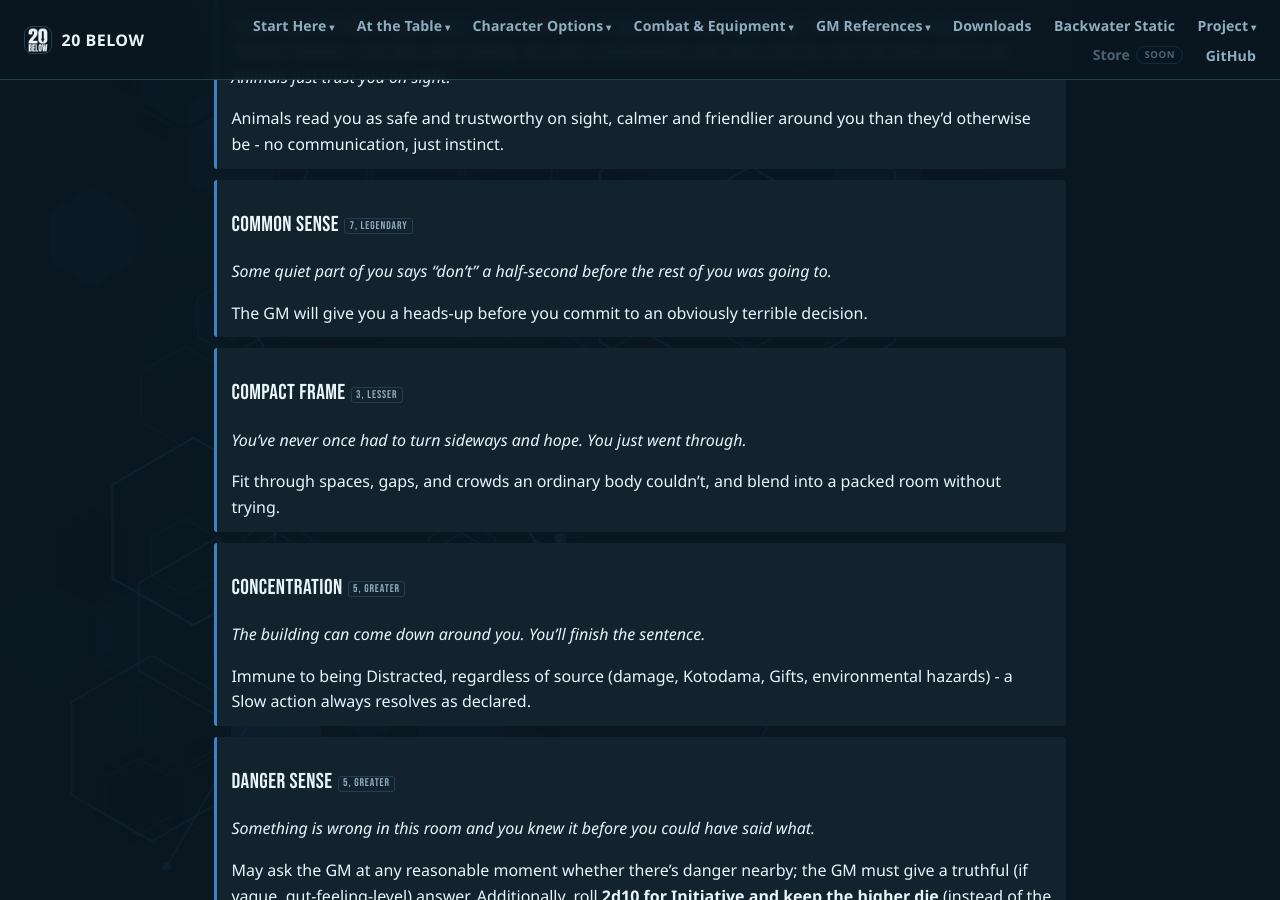
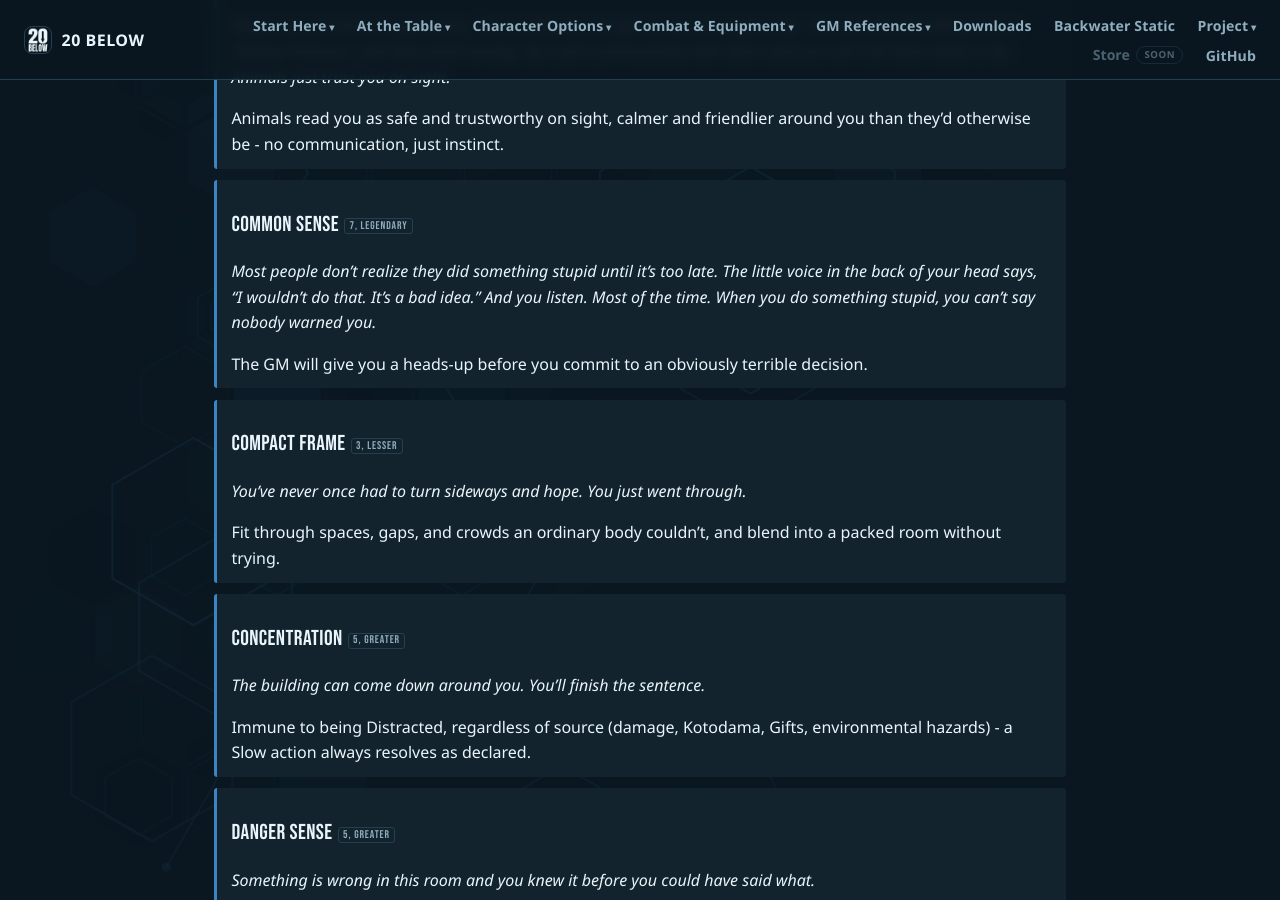
Before and after one commit to feralucce/20_Below, a Jekyll site: the page built from webbook/boons.md, in a window 1280 px wide and 900 px high, scrolled down 2485 px. Built offline with Jekyll 4.4.1, drawn with Linux system fonts in a browser that asks for light colours.

Commit message:
Boons: rework the Common Sense flavour
Co-Authored-By: Claude Opus 5 <noreply@anthropic.com>

```diff
--- a/webbook/boons.md
+++ b/webbook/boons.md
@@ -148,7 +148,7 @@ Animals read you as safe and trustworthy on sight, calmer and friendlier around
 
 <div class="boon-flavour" markdown="1">
 
-Some quiet part of you says “don’t” a half-second before the rest of you was going to.
+Most people don't realize they did something stupid until it's too late. The little voice in the back of your head says, "I wouldn't do that. It's a bad idea." And you listen. Most of the time. When you do something stupid, you can't say nobody warned you.
 
 </div>
 
```
